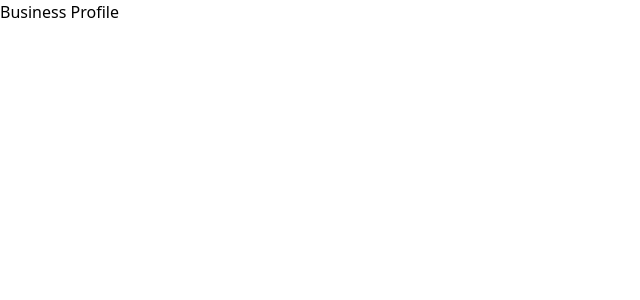
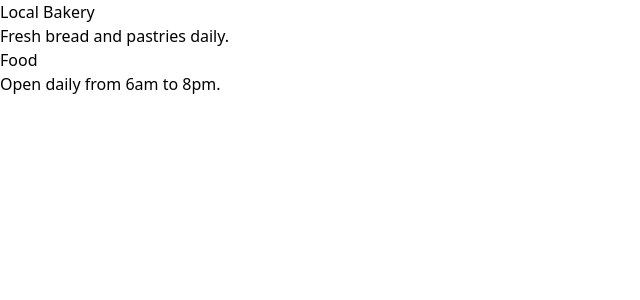
Before and after one commit to BenedictJoachim/mwenyeji-link, a React (Vite) app: page /business/1 in a window 1280 px wide. Shown: the top 300 px of the page, without its empty margins (0-640 px from the left). Built offline with nearby package versions, Linux system fonts and the light colour scheme.

Commit message:
Building basic business profile structure

```diff
--- a/src/pages/BusinessProfile.jsx
+++ b/src/pages/BusinessProfile.jsx
@@ -1,8 +1,25 @@
+import { useParams } from 'react-router-dom';
+
+const businesses = [
+  { id: 1, name: 'Local Bakery', description: 'Fresh bread and pastries daily.', category: 'Food', details: 'Open daily from 6am to 8pm.' },
+  { id: 2, name: 'Gym Center', description: 'Stay fit with our state-of-the-art equipment.', category: 'Fitness', details: 'Open 24/7 with membership.' },
+  // Add more businesses here...
+];
+
 const BusinessProfile = () => {
+  const { id } = useParams();
+  const business = businesses.find((b) => b.id === parseInt(id));
+
+  if (!business) {
+    return <div>Business not found</div>;
+  }
+
   return (
-    <div>
-      <h1>Business Profile</h1>
-      {/* Implement business profile details here */}
+    <div className="container mx-auto p-4">
+      <h1 className="text-3xl font-bold mb-4">{business.name}</h1>
+      <p className="text-lg mb-2">{business.description}</p>
+      <p className="text-gray-600 mb-4">{business.category}</p>
+      <p>{business.details}</p>
     </div>
   );
 };
```
